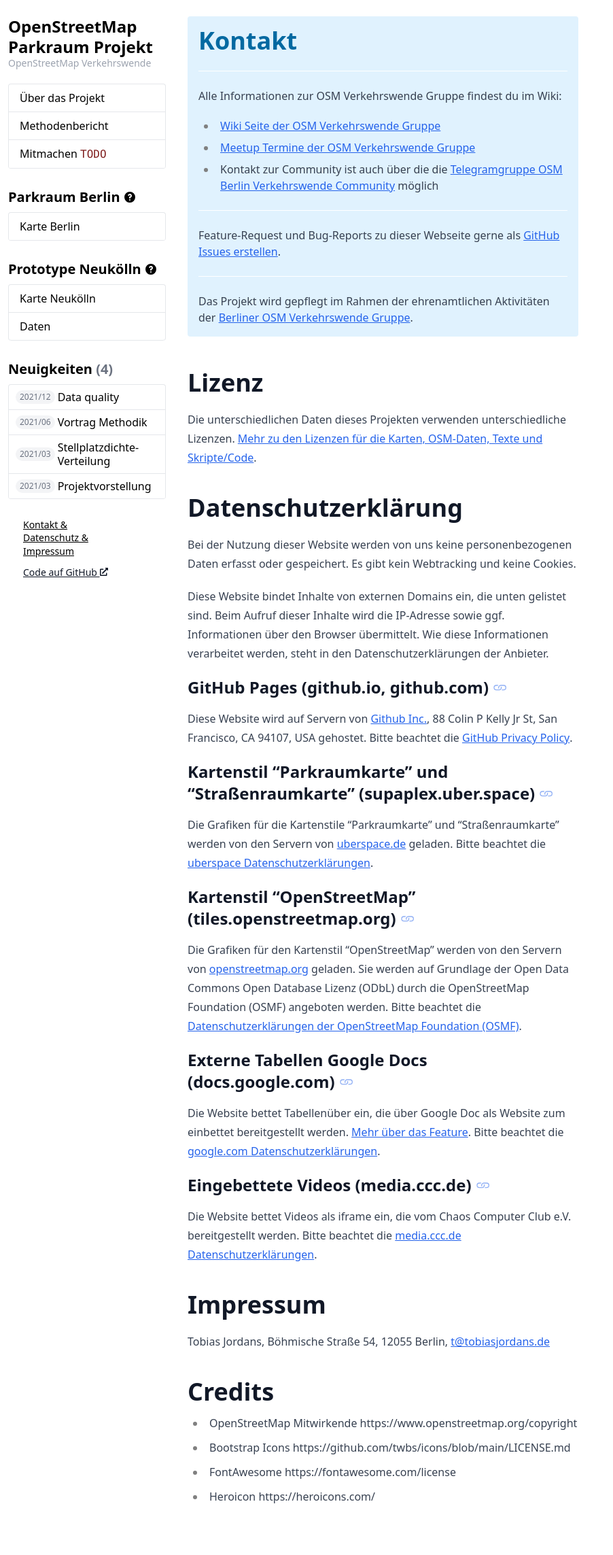
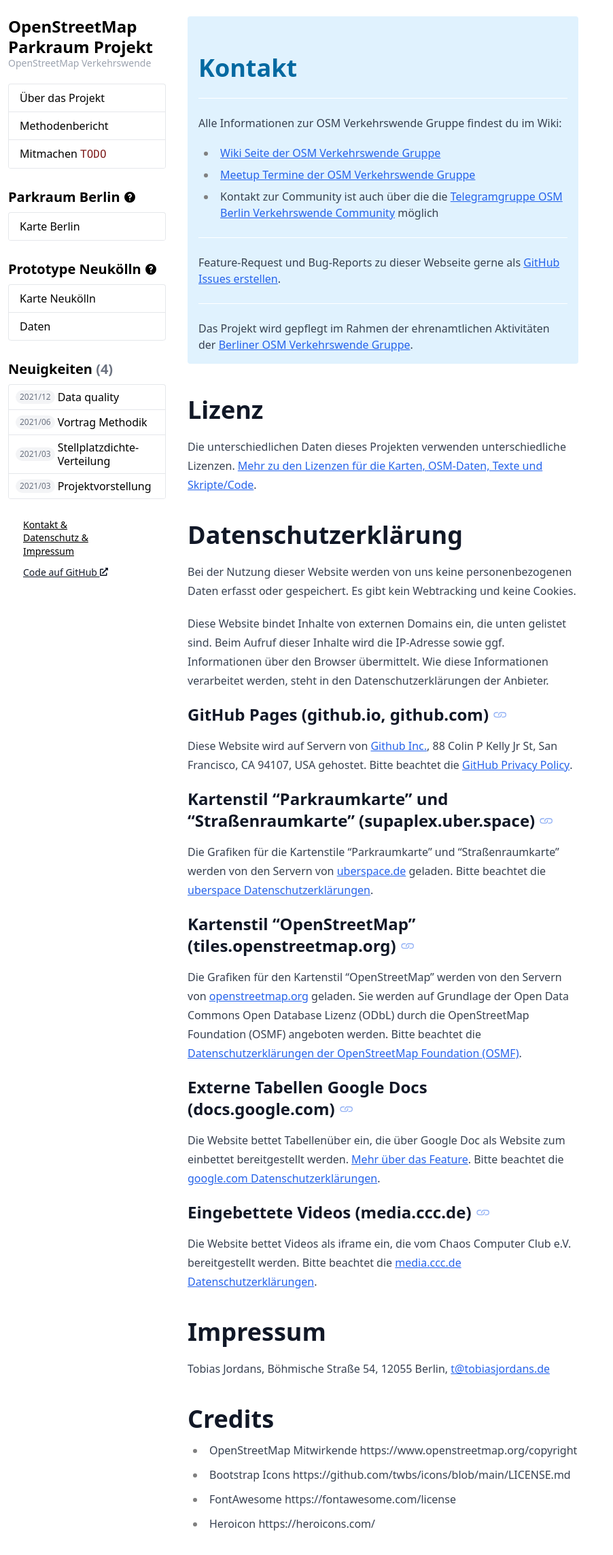
Before and after one commit to osmberlin/parkraum.osm-verkehrswende.org, a Jekyll site: the page built from contact.md, in a window 1280 px wide. Shown: the whole page at 68% size, without its empty margins (0-902 px from the left). Built offline with Jekyll 4.4.1, drawn with Linux system fonts in a browser that asks for light colours; before the commit the page ends 2247 px from its top, so only the background shows below that.

Commit message:
Improve css for headline in .notice panel

```diff
--- a/contact.md
+++ b/contact.md
@@ -7,7 +7,7 @@
 
 <div class="notice mb-12">
 
-<h1 class="!mt-0 text-sky-700">Kontakt</h1>
+<h1 class="text-sky-700">Kontakt</h1>
 
 <hr class="!border-white !my-6">
 
--- a/css-src/tailwind.css
+++ b/css-src/tailwind.css
@@ -31,6 +31,7 @@
     @apply first:mt-0;
     @apply last:mb-0;
   }
+  .prose .notice > h1:first-child,
   .prose .notice > h2:first-child {
     @apply mt-0;
   }
```
